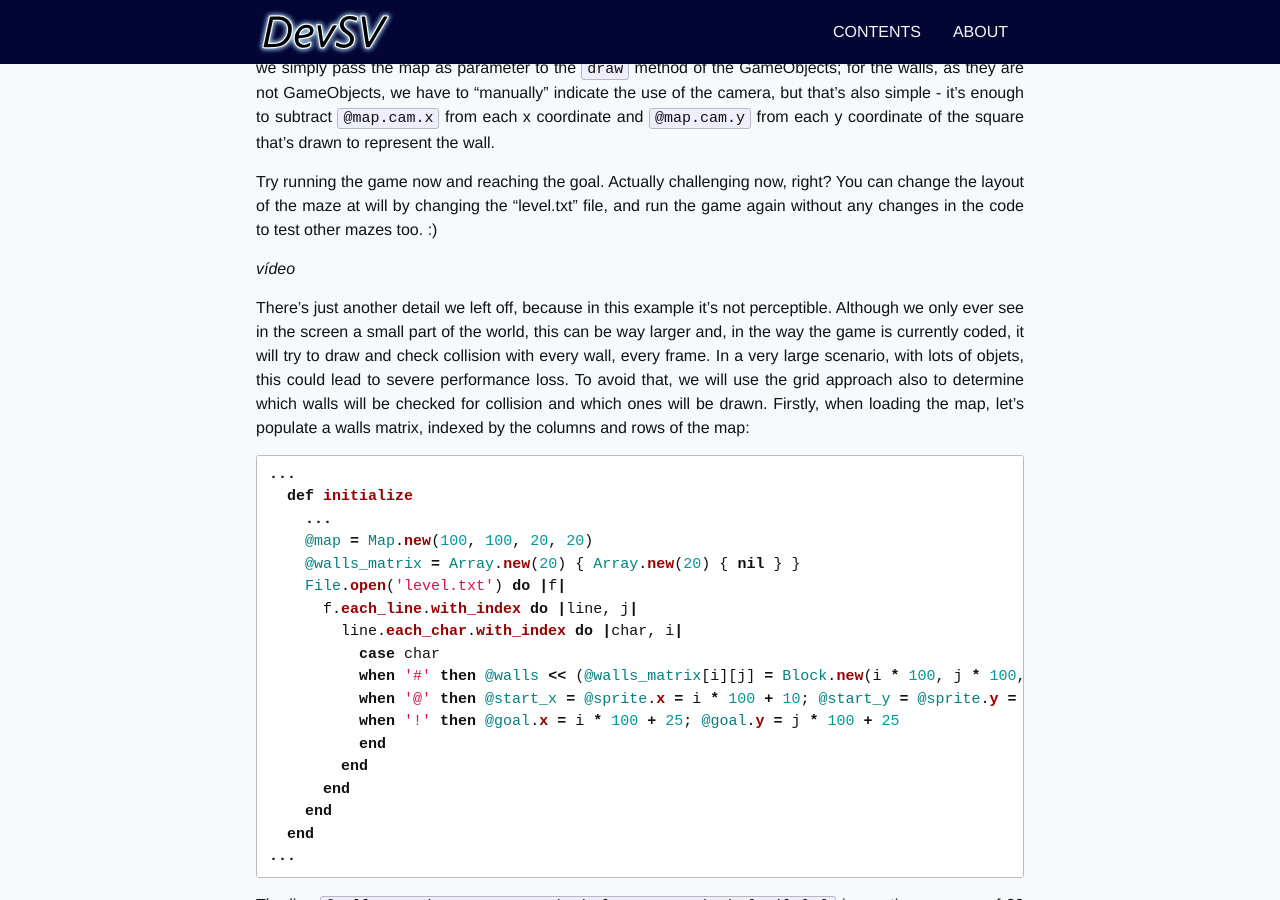
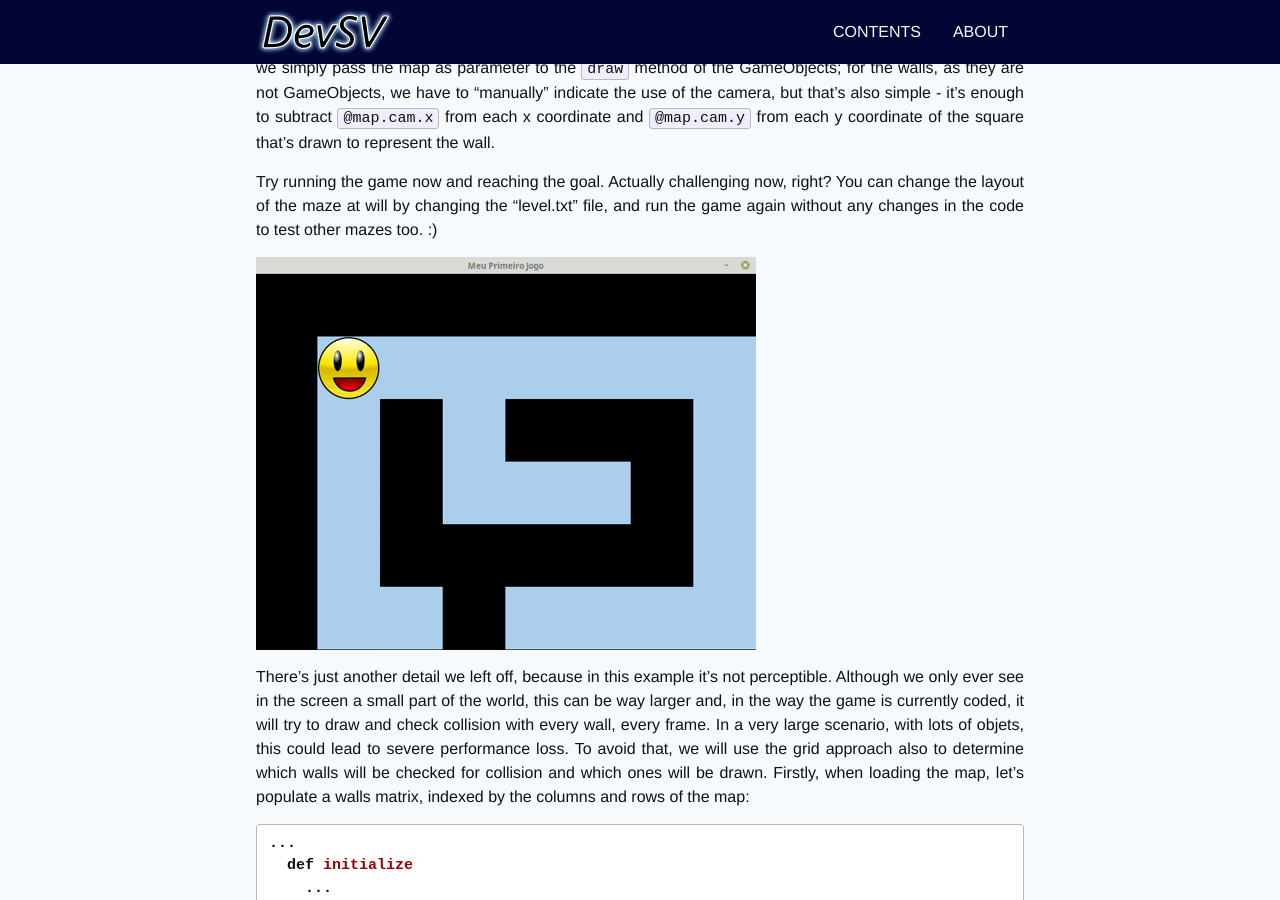
Before and after one commit to devsvbr/devsvbr.github.io, a Jekyll site: the page built from _posts/2019-06-14-developing-games-with-ruby-and-minigl-part-5.md, in a window 1280 px wide and 900 px high, scrolled down 4425 px. Built offline with Jekyll 4.4.1, drawn with Linux system fonts in a browser that asks for light colours; comment, search, counter and statistics services are not loaded.

Commit message:
finalização do post 5 de minigl

```diff
--- a/_posts/2019-06-14-developing-games-with-ruby-and-minigl-part-5.md
+++ b/_posts/2019-06-14-developing-games-with-ruby-and-minigl-part-5.md
@@ -144,7 +144,7 @@ Done! In `update`, we update the camera to center it in the player's position (f
 
 Try running the game now and reaching the goal. Actually challenging now, right? You can change the layout of the maze at will by changing the "level.txt" file, and run the game again without any changes in the code to test other mazes too. :)
 
-_vídeo_
+![traversing the maze]({{ "/img/posts/2019-06-14-gif.gif" | prepend: site.baseurl }})
 
 There's just another detail we left off, because in this example it's not perceptible. Although we only ever see in the screen a small part of the world, this can be way larger and, in the way the game is currently coded, it will try to draw and check collision with every wall, every frame. In a very large scenario, with lots of objets, this could lead to severe performance loss. To avoid that, we will use the grid approach also to determine which walls will be checked for collision and which ones will be drawn. Firstly, when loading the map, let's populate a walls matrix, indexed by the columns and rows of the map:
 
```
Also changed, not shown: _posts/2019-06-14-desenvolvendo-games-com-ruby-e-minigl-parte-5.md (+1 -1 lines), _src/img/posts/2019-06-14-gif.gif (added), img/posts/2019-06-14-gif.gif (added), img/posts/2019-06-14-iso.png.
